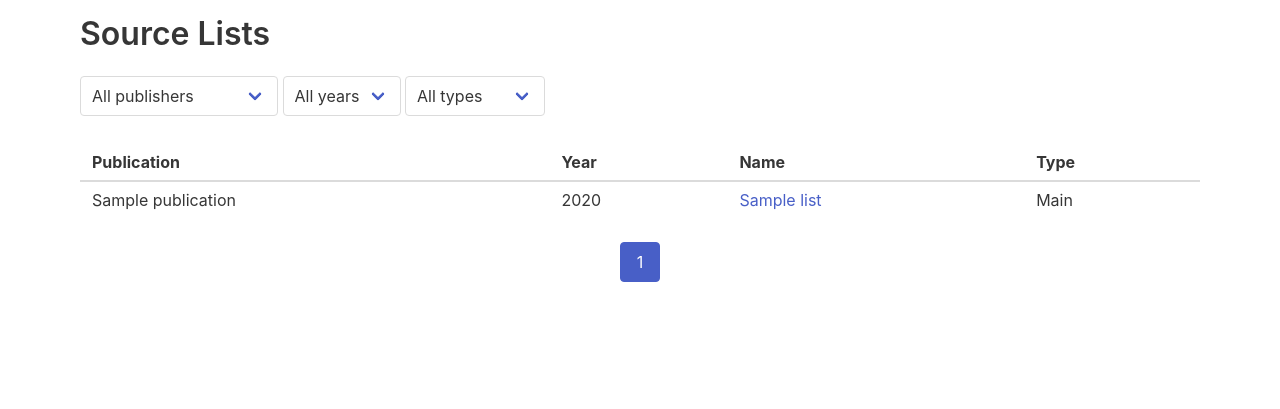
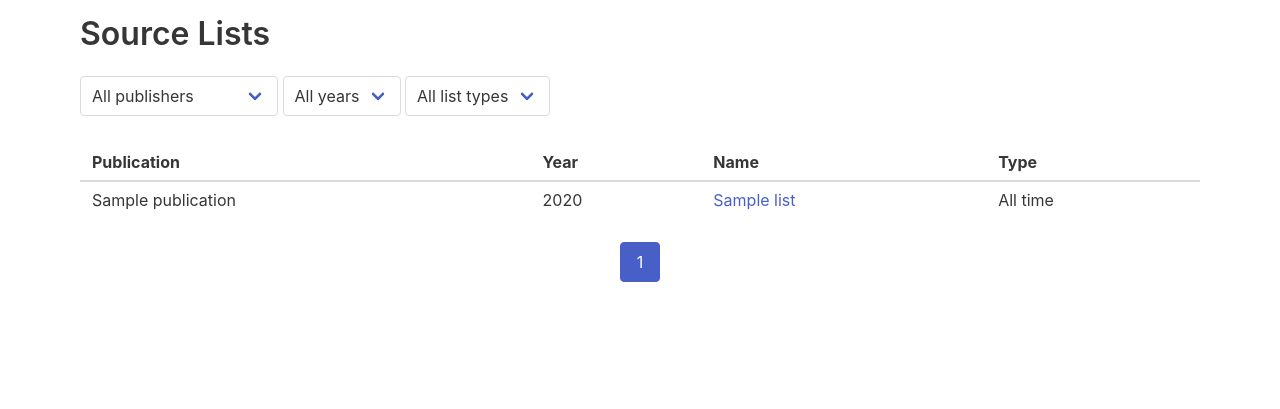
Before and after one commit to chibanaryan/acclaimed_video_games, a Django app: page /lists/ in a window 1280 px wide. Shown: the part 54-463 px from the top of the page. Run offline with Django 4.2, Linux system fonts and the light colour scheme; tables that the repository leaves empty hold one stand-in row (values such as "Sample post"); parts of the project's set-up code (start-up, migrations or seed data) failed here and were passed over; some libraries are stand-ins or nearby versions.

Commit message:
Add order field to list

```diff
--- a/games/admin.py
+++ b/games/admin.py
@@ -33,7 +33,7 @@ class GameAdmin(admin.ModelAdmin):
 
 @admin.register(models.List)
 class ListAdmin(admin.ModelAdmin):
-    list_display = ['__str__', 'publisher', 'type']
+    list_display = ['__str__', 'order', 'publisher', 'type']
     list_filter = ['type', 'publisher']
     search_fields = ['name']
 
--- a/games/constants.py
+++ b/games/constants.py
@@ -9,5 +9,15 @@ TYPES = [
     (TYPE_LIST_MEMBERSHIP, 'Game positions'),
     (TYPE_LIST, 'Source lists'),
     (TYPE_PLATFORM, 'Platforms'),
-    #(TYPE_DEVELOPER, 'Developers'),
+    # (TYPE_DEVELOPER, 'Developers'),
 ]
+
+LIST_EOY = 'E'
+LIST_OTHER = 'O'
+LIST_ALLTIME = 'A'
+
+LIST_TYPES = [
+    (LIST_ALLTIME, 'All time'),
+    (LIST_OTHER, 'Other'),
+    (LIST_EOY, 'End of year'),
+]
--- a/games/models.py
+++ b/games/models.py
@@ -1,5 +1,6 @@
 from django.db import models
 from django.utils.text import slugify
+from . import constants
 
 
 class Snippet(models.Model):
@@ -103,10 +104,6 @@ class List(models.Model):
     """
     A list published by a critic or publication
     """
-    TYPES = [
-        ('M', 'Main'),
-        ('E', 'End of year'),
-    ]
     publisher = models.ForeignKey(
         'Publication',
         null=True,
@@ -116,10 +113,14 @@ class List(models.Model):
     name = models.CharField(max_length=100)
     url = models.URLField(null=True, blank=True)
     year = models.PositiveSmallIntegerField()
-    type = models.CharField(max_length=1, choices=TYPES, default='M')
+    type = models.CharField(
+        max_length=1,
+        choices=constants.LIST_TYPES,
+        default=constants.LIST_EOY)
+    order = models.PositiveIntegerField(unique=True, null=True)
 
     class Meta:
-        ordering = ['type', 'name']
+        ordering = ['order', 'type', 'name']
         unique_together = ['publisher', 'name', 'year']
 
     def __str__(self) -> str:
--- a/games/templates/games/list_list.html
+++ b/games/templates/games/list_list.html
@@ -26,9 +26,10 @@
             </div>
             <div class="select">
                 <select name="type" onchange="form.submit()">
-                    <option selected value="">All types</option>
-                    <option {% if selected_type == 'M' %}selected{% endif %} value="M">Main</option>
-                    <option {% if selected_type == 'E' %}selected{% endif %} value="E">End of year</option>
+                    <option selected value="">All list types</option>
+                    {% for code, label in list_types %}
+                        <option {% if selected_type == code %}selected{% endif %} value="{{ code }}">{{ label }}</option>
+                    {% endfor %}
                 </select>
             </div>
         </form>
@@ -53,7 +54,7 @@
         </thead>
         <tbody>
             {% for list in list_list %}
-                <tr>
+                <tr data-list="{{ list.id }}">
                     <td>{{ list.publisher }}</td>
                     <td>{{ list.year }}</td>
                     <td>
--- a/games/templates/games/publication_detail.html
+++ b/games/templates/games/publication_detail.html
@@ -1,7 +1,6 @@
 {% extends 'games/base.html' %}
 
 {% block title %} - Publication - {{ publication }}{% endblock %}
-
 
 {% block content %}
     <h1 class="title is-3">{{ publication }} Lists</h1>
@@ -12,7 +11,7 @@
             <table class="table is-fullwidth">
                 <thead>
                     <tr>
-                        <th>Year</th>
+                        <th style="width: 5em">Year</th>
                         <th>Name</th>
                     </tr>
                 </thead>
--- a/games/views.py
+++ b/games/views.py
@@ -37,7 +37,8 @@ class IndexView(TemplateView):
     def get_context_data(self, **kwargs) -> Dict[str, Any]:
         context = super().get_context_data(**kwargs)
         context['games'] = models.Game.objects.all()[:10]
-        context['last_update'] = models.Game.objects.latest('modified').modified
+        context['last_update'] = models.Game.objects.latest(
+            'modified').modified
         context['list_count'] = round_down(models.List.objects.count(), 50)
         context['publication_count'] = round_down(
             models.Publication.objects.count())
@@ -147,6 +148,12 @@ class GameDetailView(DetailView):
             year_of_release__gte=base_year, year_of_release__lte=top_year))
         context['rank_for_decade'] = decade_games.index(game) + 1
 
+        context['list_groups'] = [
+            ('All Time Lists', game.lists.filter(list__type=constants.LIST_ALLTIME)),
+            ('Other Lists', game.lists.filter(list__type=constants.LIST_OTHER)),
+            ('End of Year Lists', game.lists.filter(list__type=constants.LIST_EOY)),
+        ]
+
         return context
 
 
@@ -233,6 +240,7 @@ class ListListView(ListView):
         context = super().get_context_data(**kwargs)
 
         context['publishers'] = models.Publication.objects.all()
+        context['list_types'] = constants.LIST_TYPES
         context['years'] = sorted(
             list(set(models.List.objects.values_list('year', flat=True).distinct())))
 
@@ -270,8 +278,9 @@ class PublicationDetailView(DetailView):
         context = super().get_context_data(**kwargs)
 
         context['list_groups'] = [
-            ('Main Lists', self.object.lists.filter(type='M')),
-            ('End of Year Lists', self.object.lists.filter(type='E')),
+            ('All Time Lists', self.object.lists.filter(type=constants.LIST_ALLTIME)),
+            ('Other Lists', self.object.lists.filter(type=constants.LIST_OTHER)),
+            ('End of Year Lists', self.object.lists.filter(type=constants.LIST_EOY)),
         ]
 
         return context
```
Also changed, not shown: games/templates/games/game_detail.html (+15 -6 lines), games/templates/games/import.html (+4 -3 lines), games/utils.py (+23 -20 lines), games/migrations/0005_list_order.py (added), 1 other file.
